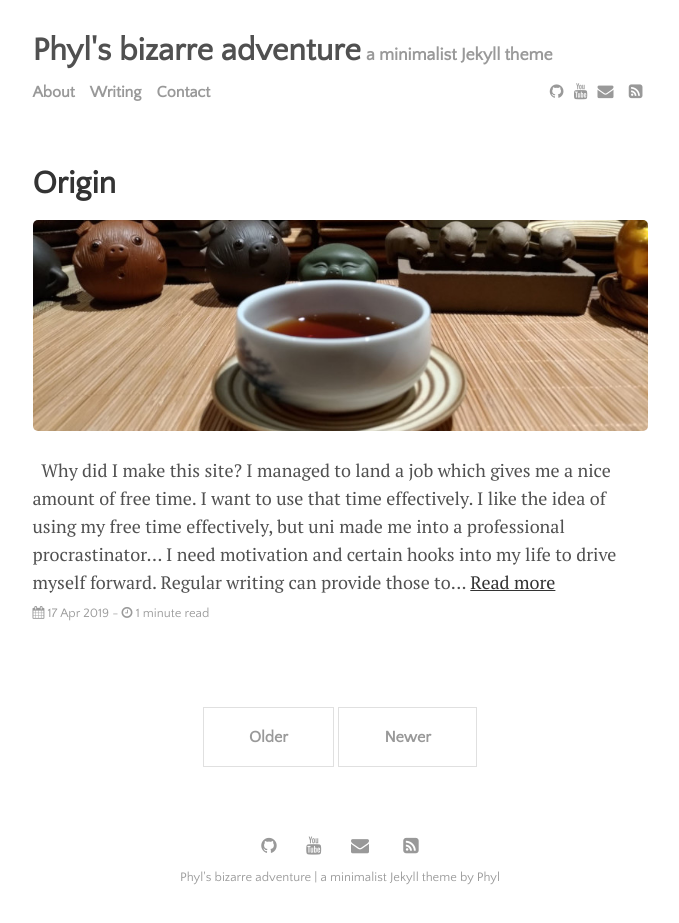
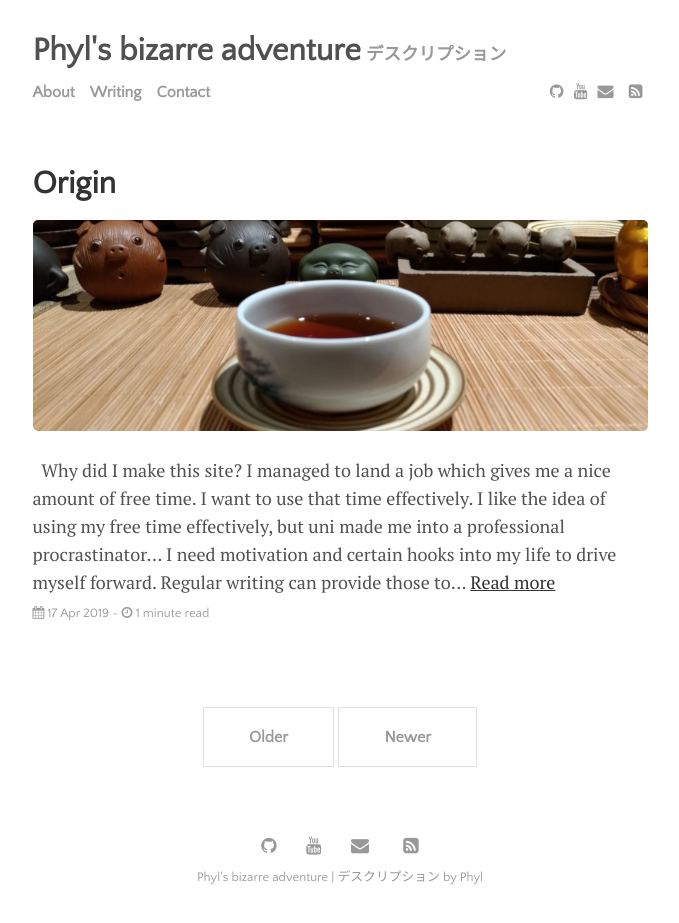
Before and after one commit to PhylMacao/phylmacao.github.io, a Jekyll site: the page built from index.html, in a window 1280 px wide. Shown: the whole page, without its empty margins (300-979 px from the left). Built offline with Jekyll 4.4.1, drawn with Linux system fonts in a browser that asks for light colours; the list of posts is cut into pages by our own code.

Commit message:
updated description

```diff
--- a/_config.yml
+++ b/_config.yml
@@ -21,7 +21,7 @@ plugins:             [jekyll-paginate, jekyll-sitemap, jekyll-feed, jekyll-seo-t
 
 # Customise atom feed settings (this is where Jekyll-Feed gets configuration information)
 title:		           "Phyl's bizarre adventure"
-description:	       'a minimalist Jekyll theme'
+description:	       'デスクリプション'
 author:              'Phyl'
 
 # RSS 2.0 can be used instead of Atom by uncommenting following two lines
```
